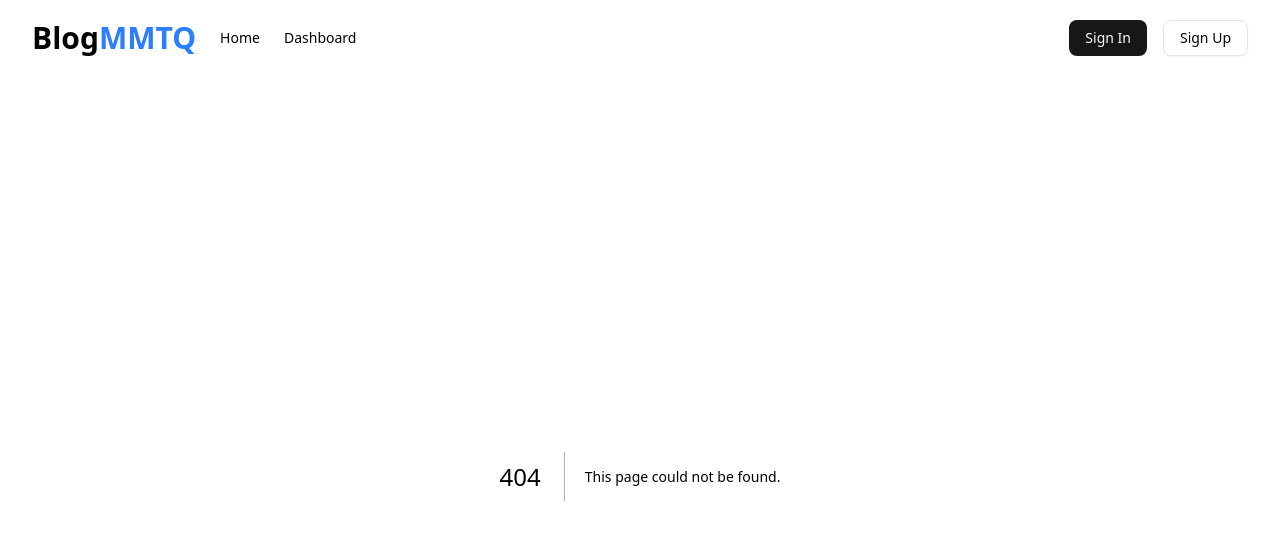
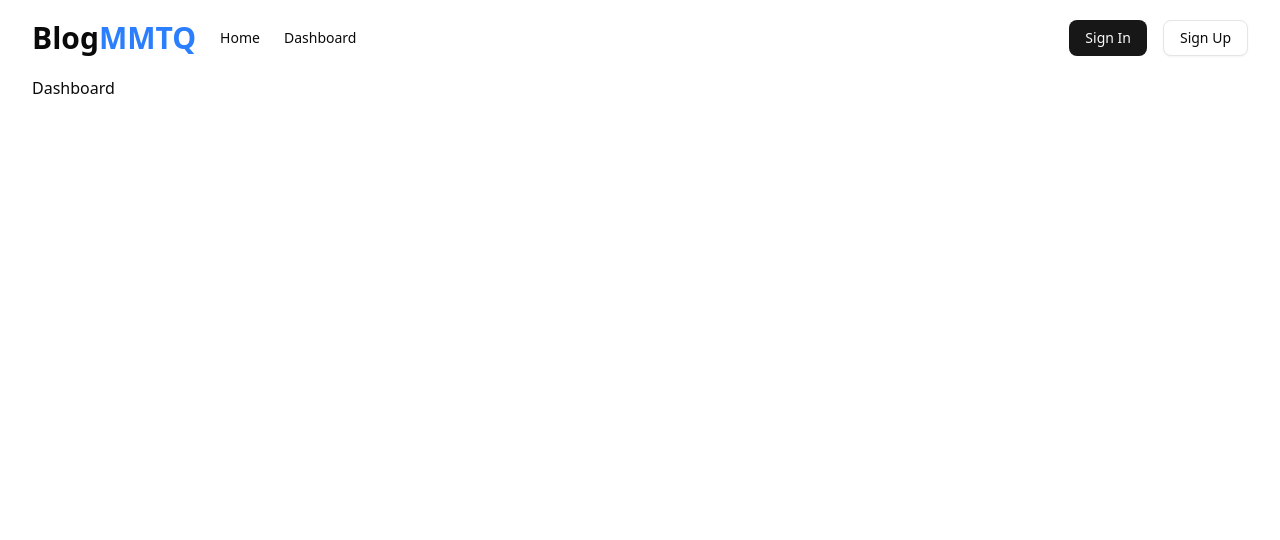
Before and after one commit to mmtq/blog-app, a Next.js app: page /dashboard in a window 1280 px wide. Before the commit this address had no page. Shown: the top 540 px of the page. Built offline with nearby package versions, Linux system fonts and the light colour scheme.

Commit message:
implement auth with kinde

```diff
--- /dev/null
+++ b/app/api/auth/[kindeAuth]/route.ts
@@ -0,0 +1,3 @@
+import {handleAuth} from "@kinde-oss/kinde-auth-nextjs/server";
+
+export const GET = handleAuth();
--- /dev/null
+++ b/app/dashboard/page.tsx
@@ -0,0 +1,10 @@
+
+const page = () => {
+  return (
+    <div>
+      <h1>Dashboard</h1>
+    </div>
+  )
+}
+
+export default page
--- a/package.json
+++ b/package.json
@@ -9,6 +9,7 @@
     "lint": "next lint"
   },
   "dependencies": {
+    "@kinde-oss/kinde-auth-nextjs": "^2.6.2",
     "@prisma/client": "^6.9.0",
     "@radix-ui/react-slot": "^1.2.3",
     "class-variance-authority": "^0.7.1",
```
Also changed, not shown: 1 other file (tests, documents, lock files or other folders).
